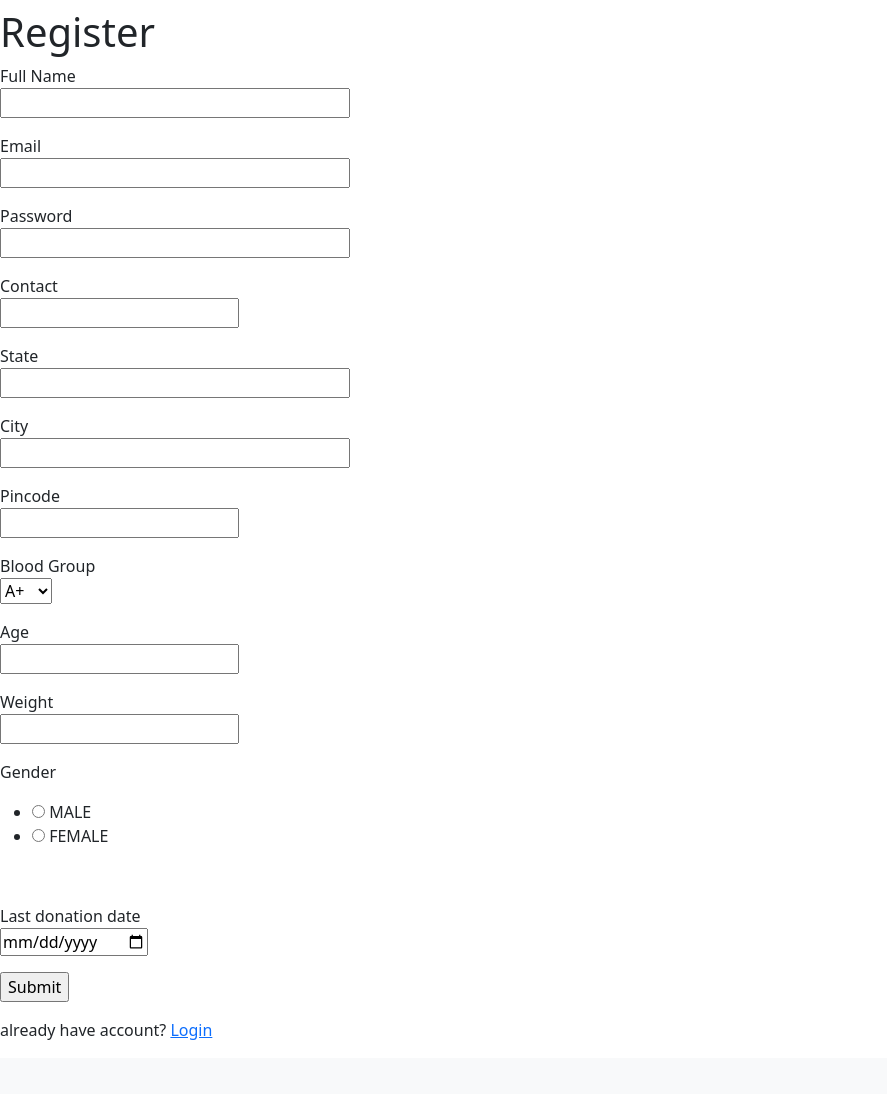
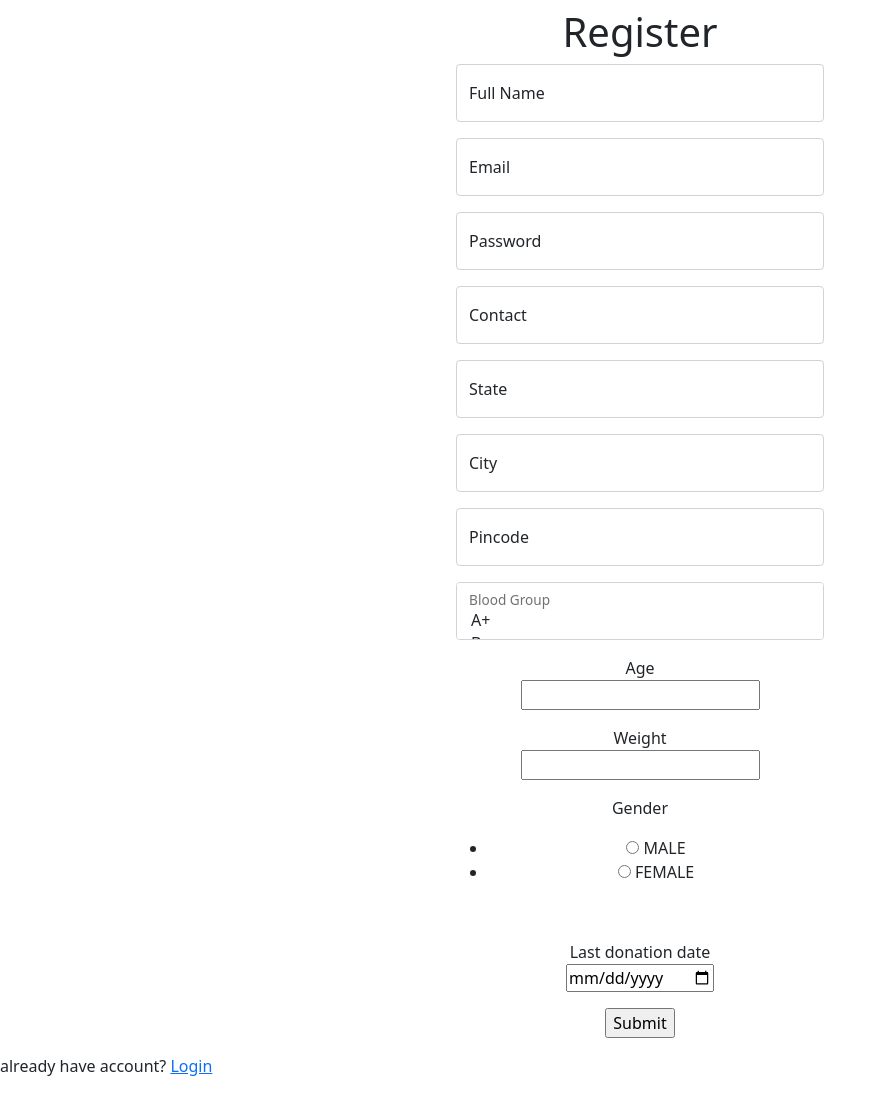
Before and after one commit to Ashu-r/blood-bank, a Flask app: page /register in a window 1280 px wide. Shown: the part 56-1150 px from the top of the page, without its empty margins (0-887 px from the left). Before the commit the page ends 1096 px from the top, so only its background shows below. Run offline with Flask 2, Linux system fonts and the light colour scheme; parts of the project's set-up code (start-up, migrations or seed data) failed here and were passed over.

Commit message:
visual improvements

```diff
--- a/app/templates/login.html
+++ b/app/templates/login.html
@@ -2,7 +2,7 @@
 <div class="text-center">
 	<div class="text-center d-inline-flex">
 		<main class="form-signin">
-			<form action="" method="POST">
+			<form action="" method="POST" novalidate>
 				{{form.hidden_tag()}}
 
 				<h1 class="h3 mb-3 fw-normal">Please sign in</h1>
--- a/app/templates/registration.html
+++ b/app/templates/registration.html
@@ -1,95 +1,91 @@
-{% extends 'base.html' %}
+{% extends 'base.html' %} {% block content %}
+<div class="text-center">
+	<div class="text-center d-inline-flex">
+		<form action="" method="POST">
+			{{form.hidden_tag()}}
+			<h1>Register</h1>
+			<div class="form-floating mb-3">
+				{{form.username(size=32,class_="form-control",id="username",placeholder="Enter username")}} {{form.username.label}}
+			</div>
+			{% for error in form.username.errors %}
+			<span style="color: red"> [{{error}}] </span>
+			{% endfor %}
 
-{% block content %}
-<h1>Register</h1>
-<form action="" method='POST'>
-    {{form.hidden_tag()}}
+			<div class="form-floating mb-3">{{form.email(class_="form-control",id="email",placeholder="placeholder")}} {{form.email.label}}</div>
+			{% for error in form.email.errors %}
+			<span style="color: red"> [{{error}}] </span>
+			{% endfor %}
+
+			<div class="form-floating mb-3">
+				{{form.password(size=32,id="password",class_="form-control",placeholder="placeholder")}} {{form.password.label}}
+			</div>
+			{% for error in form.password.errors %}
+			<span style="color: red"> [{{error}}] </span>
+			{% endfor %}
+
+			<div class="form-floating mb-3">
+				{{form.contact(size=32,id="contact",class_="form-control",placeholder="placeholder")}} {{form.contact.label}}
+			</div>
+			{% for error in form.contact.errors %}
+			<span style="color: red"> [{{error}}] </span>
+			{% endfor %}
+
+			<div class="form-floating mb-3">{{form.state(size=32,id="state",class_="form-control",placeholder="placeholder")}} {{form.state.label}}</div>
+			{% for error in form.state.errors %}
+			<span style="color: red"> [{{error}}] </span>
+			{% endfor %}
+
+			<div class="form-floating mb-3">{{form.city(size=32,id="city",class_="form-control",placeholder="placeholder")}} {{form.city.label}}</div>
+			{% for error in form.city.errors %}
+			<span style="color: red"> [{{error}}] </span>
+			{% endfor %}
+
+			<div class="form-floating mb-3">
+				{{form.pincode(size=32,id="pincode",class_="form-control",placeholder="placeholder")}} {{form.pincode.label}}
+			</div>
+			{% for error in form.pincode.errors %}
+			<span style="color: red"> [{{error}}] </span>
+			{% endfor %}
+
+			<div class="form-floating mb-3">
+				{{form.bloodgroup(size=32,id="bloodgroup",class_="form-select",placeholder="placeholder")}} {{form.bloodgroup.label}}
+			</div>
+			{% for error in form.bloodgroup.errors %}
+			<span style="color: red"> [{{error}}] </span>
+			{% endfor %}
+
 			<p>
-        {{form.username.label}}<br>
-        {{form.username(size=32)}}<br>
-        {% for error in form.username.errors %}
-        <span style="color: red;"> [{{error}}] </span>
+				{{form.age.label}}<br />
+				{{form.age(size=32)}}<br />
+				{% for error in form.age.errors %}
+				<span style="color: red"> [{{error}}] </span>
 				{% endfor %}
 			</p>
 			<p>
-        {{form.email.label}}<br>
-        {{form.email(size=32)}}<br>
-        {% for error in form.email.errors %}
-        <span style="color: red;"> [{{error}}] </span>
+				{{form.weight.label}}<br />
+				{{form.weight(size=32)}}<br />
+				{% for error in form.weight.errors %}
+				<span style="color: red"> [{{error}}] </span>
 				{% endfor %}
 			</p>
 			<p>
-        {{form.password.label}}<br>
-        {{form.password(size=32)}}<br>
-        {% for error in form.password.errors %}
-        <span style="color: red;"> [{{error}}] </span>
+				{{form.gender.label}}<br />
+				{{form.gender(size=32)}}<br />
+				{% for error in form.gender.errors %}
+				<span style="color: red"> [{{error}}] </span>
 				{% endfor %}
 			</p>
 			<p>
-        {{form.contact.label}}<br>
-        {{form.contact(size=32)}}<br>
-        {% for error in form.contact.errors %}
-        <span style="color: red;"> [{{error}}] </span>
+				{{form.lastdonation.label}}<br />
+				{{form.lastdonation(size=32)}}<br />
+				{% for error in form.lastdonation.errors %}
+				<span style="color: red"> [{{error}}] </span>
 				{% endfor %}
 			</p>
-    <p>
-        {{form.state.label}}<br>
-        {{form.state(size=32)}}<br>
-        {% for error in form.state.errors %}
-        <span style="color: red;"> [{{error}}] </span>
-        {% endfor %}
-    </p>
-    <p>
-        {{form.city.label}}<br>
-        {{form.city(size=32)}}<br>
-        {% for error in form.city.errors %}
-        <span style="color: red;"> [{{error}}] </span>
-        {% endfor %}
-    </p>
-    <p>
-        {{form.pincode.label}}<br>
-        {{form.pincode(size=32)}}<br>
-        {% for error in form.pincode.errors %}
-        <span style="color: red;"> [{{error}}] </span>
-        {% endfor %}
-    </p>
-    <p>
-        {{form.bloodgroup.label}}<br>
-        {{form.bloodgroup}}<br>
-        {% for error in form.bloodgroup.errors %}
-        <span style="color: red;"> [{{error}}] </span>
-        {% endfor %}
-    </p>
-    <p>
-        {{form.age.label}}<br>
-        {{form.age(size=32)}}<br>
-        {% for error in form.age.errors %}
-        <span style="color: red;"> [{{error}}] </span>
-        {% endfor %}
-    </p>
-    <p>
-        {{form.weight.label}}<br>
-        {{form.weight(size=32)}}<br>
-        {% for error in form.weight.errors %}
-        <span style="color: red;"> [{{error}}] </span>
-        {% endfor %}
-    </p>
-    <p>
-        {{form.gender.label}}<br>
-        {{form.gender(size=32)}}<br>
-        {% for error in form.gender.errors %}
-        <span style="color: red;"> [{{error}}] </span>
-        {% endfor %}
-    </p>
-    <p>
-        {{form.lastdonation.label}}<br>
-        {{form.lastdonation(size=32)}}<br>
-        {% for error in form.lastdonation.errors %}
-        <span style="color: red;"> [{{error}}] </span>
-        {% endfor %}
-    </p>
-    <p> {{form.submit()}}</p>
+			<p>{{form.submit()}}</p>
 		</form>
+	</div>
+</div>
 
 <p>already have account? <a href="/login">Login</a></p>
 {% endblock %}
```
Also changed, not shown: app/forms.py (+22 -19 lines), 1 other file. Lines whose indentation alone changed are shown as unchanged.
